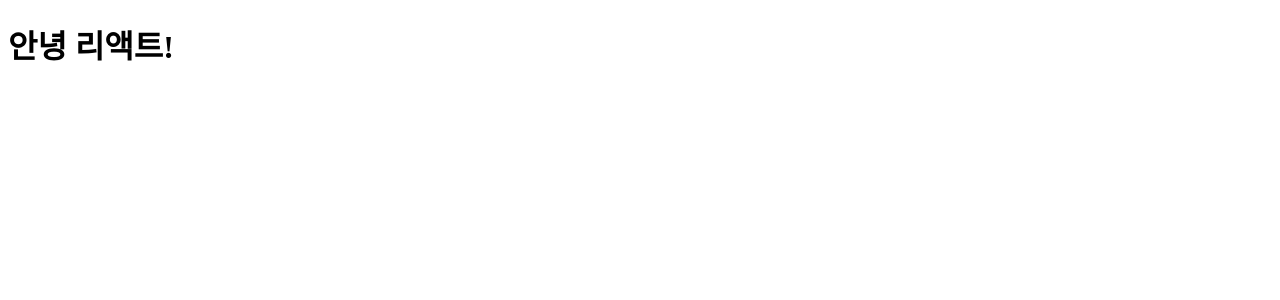
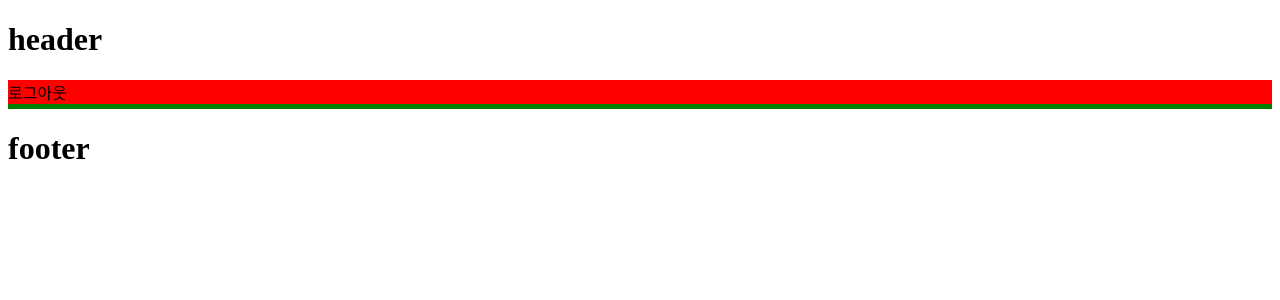
Before and after one commit to kokominji/learning-archive, a React (Vite) app in the folder courses/ONEBITE-REACT/section05/: page / in a window 1280 px wide. Shown: the top 300 px of the page. Built offline with nearby package versions, Linux system fonts and the light colour scheme.

Commit message:
section5.4

```diff
--- a/courses/ONEBITE-REACT/section05/src/App.jsx
+++ b/courses/ONEBITE-REACT/section05/src/App.jsx
@@ -1,12 +1,16 @@
-import './App.css'
+import "./App.css";
+import Header from "./components/Header";
+import Main from "./components/Main";
+import Footer from "./components/Footer";
 
 function App() {
-
   return (
     <>
-     <h1>안녕 리액트!</h1>
+      <Header />
+      <Main />
+      <Footer />
     </>
-  )
+  );
 }
 
-export default App
+export default App;
--- /dev/null
+++ b/courses/ONEBITE-REACT/section05/src/components/Footer.jsx
@@ -0,0 +1,9 @@
+function Footer() {
+  return (
+    <footer>
+      <h1>footer</h1>
+    </footer>
+  );
+}
+
+export default Footer;
--- /dev/null
+++ b/courses/ONEBITE-REACT/section05/src/components/Header.jsx
@@ -0,0 +1,9 @@
+function Header() {
+  return (
+    <header>
+      <h1>header</h1>
+    </header>
+  );
+}
+
+export default Header;
--- /dev/null
+++ b/courses/ONEBITE-REACT/section05/src/components/Main.css
@@ -0,0 +1,4 @@
+.logout {
+    background-color: red;
+    border-bottom: 5px solid green;
+}
--- /dev/null
+++ b/courses/ONEBITE-REACT/section05/src/components/Main.jsx
@@ -0,0 +1,20 @@
+import "./Main.css";
+//JSX 주의 사항
+// 1. 중괄호 내부에는 자바스크립트 표현식만 넣을 수 있다
+// 2. 숫자, 문자열, 배열 값만 렌더링된다
+// 3. 모든 태그는 닫혀있어야 한다
+// 4. 최상위 태그는 반드시 하나여야만 한다
+const Main = () => {
+  const user = {
+    name: "이정환",
+    isLogin: true,
+  };
+  if (user.isLogin) {
+    return <div className="logout">로그아웃</div>;
+  } else {
+    return <div>로그인</div>;
+  }
+  //return <>{user.isLogin ? <div>로그아웃</div> : <div>로그인</div>}</>;
+};
+
+export default Main;
```
